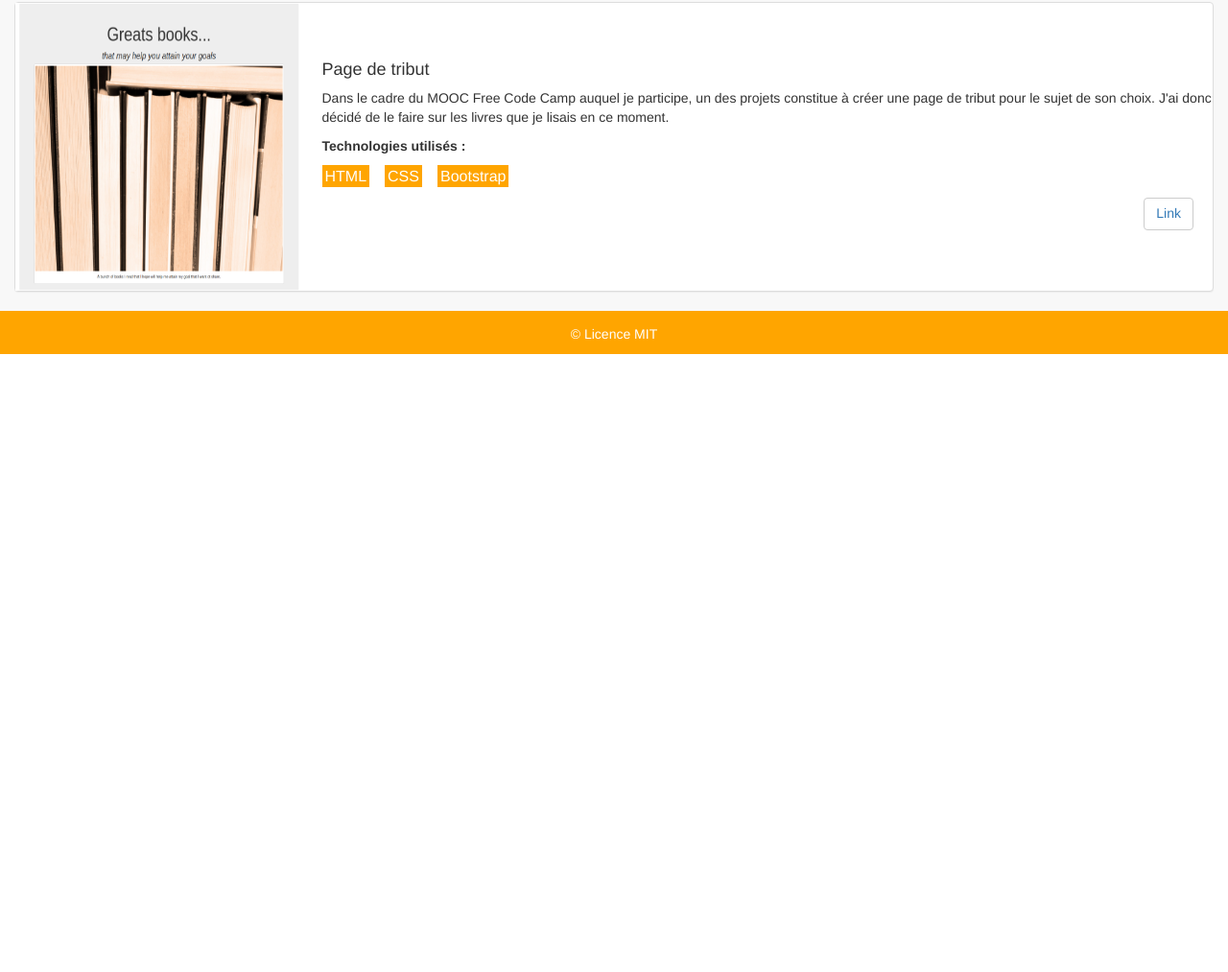
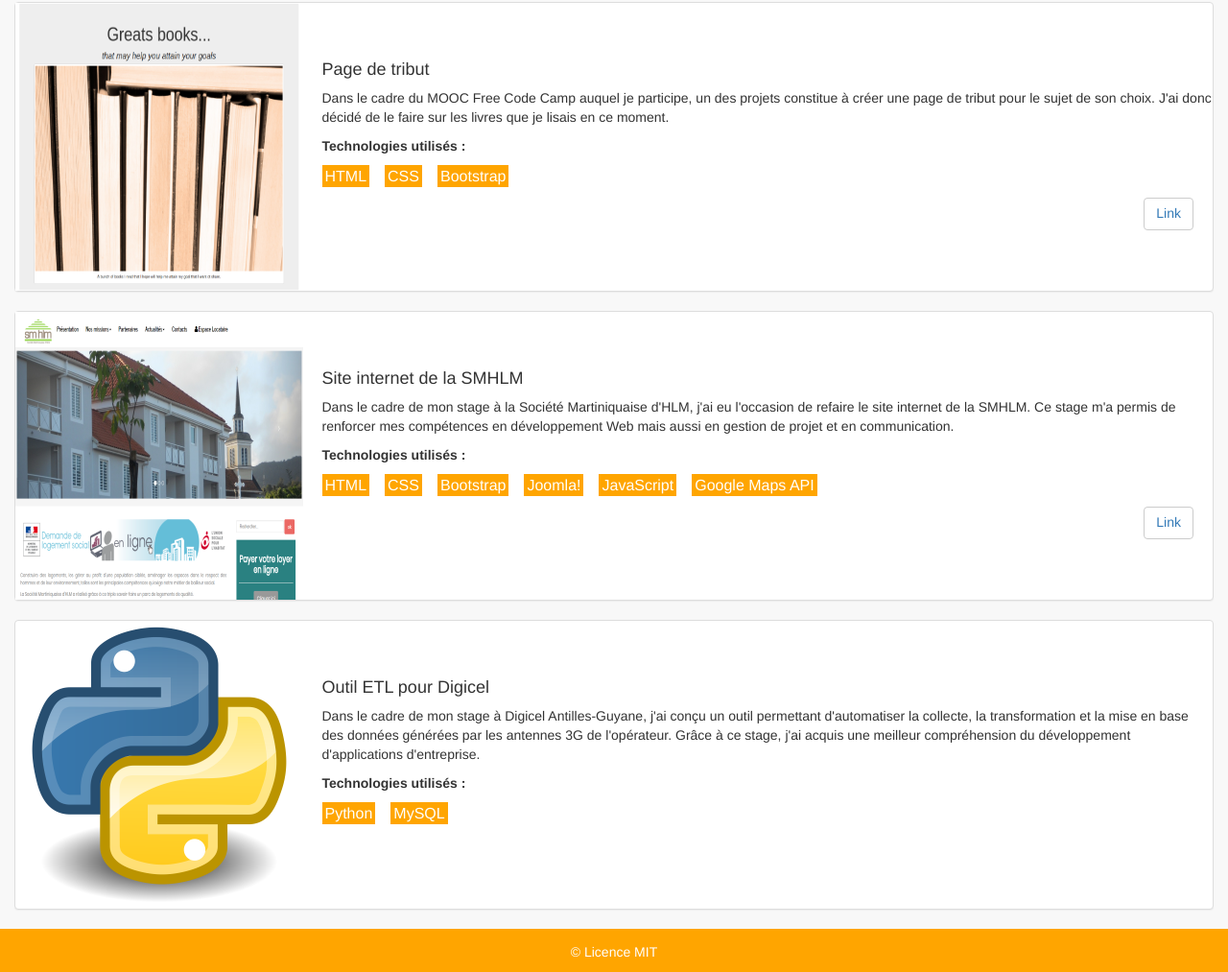
Before and after one commit to AxelVic972/axoun.github.io, a plain HTML site: page index.html in a window 1280 px wide. Shown: the part 704-1717 px from the top of the page at 96% size. Before the commit the page ends 1073 px from the top, so only its background shows below. Drawn offline with nearby package versions, Linux system fonts and the light colour scheme.

Commit message:
Ajout de projets

```diff
--- a/index.html
+++ b/index.html
@@ -32,7 +32,7 @@
                 <p>{{project.description}}</p>
                 <p><strong>Technologies utilisés :</strong>
                 <p><span id="tech" ng-repeat="tech in project.technologies">{{tech}}</span></p>
-                <button id="link" class="btn btn-default pull-right"><a href="{{project.link}}">Link</a></button>
+                <button ng-if="project.link != null" id="link" class="btn btn-default pull-right"><a href="{{project.link}}">Link</a></button>
               </div>
             </div>
           </div>
--- a/js/app.js
+++ b/js/app.js
@@ -16,6 +16,24 @@ var ProjectController = function($scope){
     technologies: ["HTML", "CSS", "Bootstrap"],
     imageLink: "img/site1-portfolio.png",
     link: "https://codepen.io/Axoun/full/YNmPer"
-  }]
+  },
+{
+  name: "Site internet de la SMHLM",
+  description: "Dans le cadre de mon stage à la Société Martiniquaise d'HLM, j'ai eu l'occasion" +
+  " de refaire le site internet de la SMHLM. Ce stage m'a permis de renforcer mes compétences en "+
+  "développement Web mais aussi en gestion de projet et en communication.",
+  technologies: ["HTML", "CSS", "Bootstrap", "Joomla!", "JavaScript", "Google Maps API"],
+  imageLink : "img/site3-portfolio.png",
+  link: "http://www.smhlm.org"
+},
+{
+  name: "Outil ETL pour Digicel",
+  description: "Dans le cadre de mon stage à Digicel Antilles-Guyane, j'ai conçu un outil permettant " +
+  "d'automatiser la collecte, la transformation et la mise en base des données générées par les antennes 3G " +
+  "de l'opérateur. Grâce à ce stage, j'ai acquis une meilleur compréhension du développement d'applications " +
+  "d'entreprise.",
+  technologies: ["Python",  "MySQL"],
+  imageLink: "img/site4-portfolio.png"
+}]
 };
 portfolioApp.controller("projectController", ProjectController);
```
Also changed, not shown: img/site3-portfolio.png (added), img/site4-portfolio.png (added).
